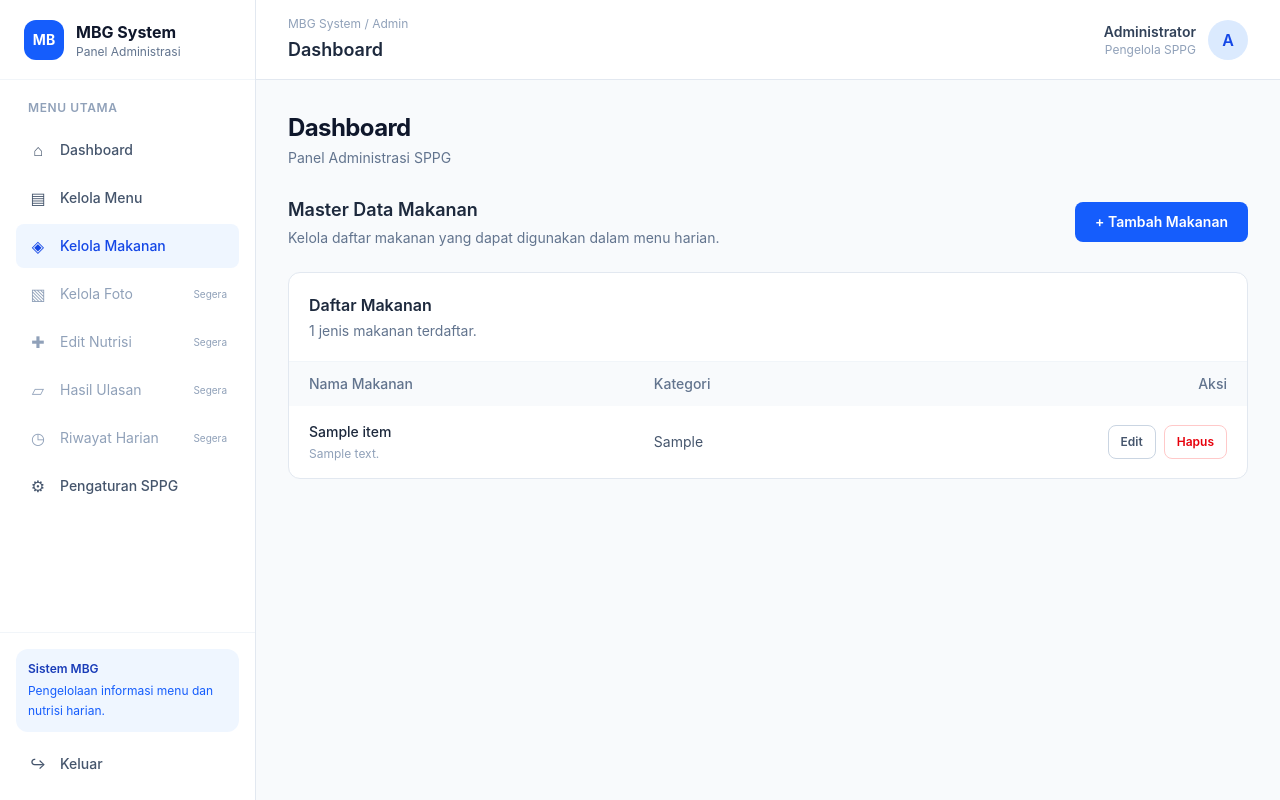
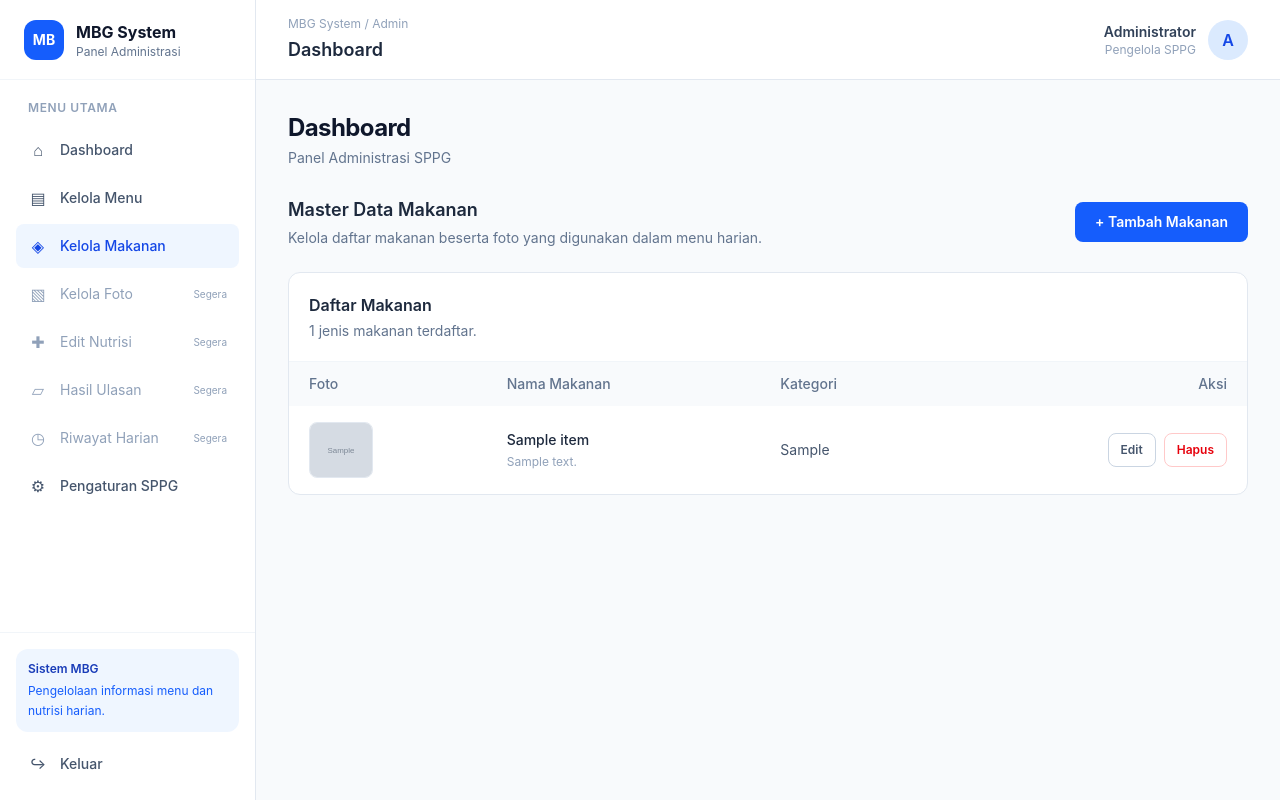
Before and after one commit to Yopa28/mbg, a Laravel app: page /admin/menu-items in a window 1280 px wide. Run offline with Laravel 12, Linux system fonts and the light colour scheme; a user stored in the database is signed in; data comes from the database, SQL or seed files in the repository; tables that the repository leaves empty hold one stand-in row (values such as "Sample post"); grey boxes marked "Sample" are stand-in pictures; style sheets or scripts are compiled from the project's sources; some libraries are stand-ins or nearby versions.

Commit message:
feat: add menu item photo upload

```diff
--- a/app/Http/Controllers/Admin/MenuItemController.php
+++ b/app/Http/Controllers/Admin/MenuItemController.php
@@ -5,6 +5,7 @@ namespace App\Http\Controllers\Admin;
 use App\Http\Controllers\Controller;
 use App\Models\MenuItem;
 use Illuminate\Http\Request;
+use Illuminate\Support\Facades\Storage;
 use Inertia\Inertia;
 
 class MenuItemController extends Controller
@@ -22,13 +23,19 @@ class MenuItemController extends Controller
             'name' => ['required', 'string', 'max:255'],
             'category' => ['nullable', 'string', 'max:255'],
             'description' => ['nullable', 'string'],
-            'photo' => ['nullable', 'string', 'max:255'],
+            'photo' => ['nullable', 'image', 'mimes:jpg,jpeg,png,webp', 'max:5120'],
         ]);
+
+        if ($request->hasFile('photo')) {
+            $validated['photo'] = $request->file('photo')
+                ->store('menu-items', 'public');
+        }
 
         MenuItem::create($validated);
 
         return back()->with('success', 'Data makanan berhasil ditambahkan.');
     }
+
 
 public function update(Request $request, MenuItem $menuItem)
 {
@@ -36,13 +43,34 @@ class MenuItemController extends Controller
         'name' => ['required', 'string', 'max:255'],
         'category' => ['nullable', 'string', 'max:255'],
         'description' => ['nullable', 'string'],
-            'photo' => ['nullable', 'string', 'max:255'],
+        'photo' => ['nullable', 'image', 'mimes:jpg,jpeg,png,webp', 'max:5120'],
     ]);
+
+    $oldPhoto = $menuItem->photo;
+
+    if ($request->hasFile('photo')) {
+        $newPhoto = $request->file('photo')->store('menu-items', 'public');
+
+        if (!$newPhoto) {
+            return back()->withErrors([
+                'photo' => 'Foto gagal diunggah. Silakan coba lagi.',
+            ]);
+        }
+
+        $validated['photo'] = $newPhoto;
+    } else {
+        unset($validated['photo']);
+    }
 
     $menuItem->update($validated);
 
+    if ($request->hasFile('photo') && $oldPhoto) {
+        Storage::disk('public')->delete($oldPhoto);
+    }
+
     return back()->with('success', 'Data makanan berhasil diperbarui.');
 }
+
 
     public function destroy(MenuItem $menuItem)
     {
@@ -52,6 +80,10 @@ class MenuItemController extends Controller
             ]);
         }
 
+        if ($menuItem->photo) {
+            Storage::disk('public')->delete($menuItem->photo);
+        }
+
         $menuItem->delete();
 
         return back()->with('success', 'Data makanan berhasil dihapus.');
--- a/resources/js/Pages/Admin/MenuItems/Index.vue
+++ b/resources/js/Pages/Admin/MenuItems/Index.vue
@@ -1,4 +1,3 @@
-
 <script setup>
 import { Head, router, useForm } from '@inertiajs/vue3';
 import { ref } from 'vue';
@@ -22,7 +21,18 @@ const form = useForm({
     name: '',
     category: '',
     description: '',
+    photo: null,
 });
+
+const getPhotoUrl = (photo) => {
+    if (!photo) return null;
+
+    if (photo.startsWith('http://') || photo.startsWith('https://') || photo.startsWith('/')) {
+        return photo;
+    }
+
+    return `/storage/${photo}`;
+};
 
 const openCreateForm = () => {
     editingId.value = null;
@@ -36,6 +46,7 @@ const openEditForm = (item) => {
     form.name = item.name;
     form.category = item.category ?? '';
     form.description = item.description ?? '';
+    form.photo = null;
     form.clearErrors();
     showForm.value = true;
 };
@@ -48,21 +59,21 @@ const closeForm = () => {
 };
 
 const submit = () => {
-    if (editingId.value) {
-        form.put(`/admin/menu-items/${editingId.value}`, {
-            onSuccess: () => closeForm(),
-        });
-    } else {
-        form.post('/admin/menu-items', {
-            onSuccess: () => closeForm(),
-        });
-    }
+    const url = editingId.value
+        ? `/admin/menu-items/${editingId.value}`
+        : '/admin/menu-items';
+
+    form.transform((data) => ({
+        ...data,
+        ...(editingId.value ? { _method: 'put' } : {}),
+    })).post(url, {
+        forceFormData: true,
+        onSuccess: () => closeForm(),
+    });
 };
 
 const deleteItem = (item) => {
-    if (!confirm(`Hapus makanan "${item.name}"?`)) {
-        return;
-    }
+    if (!confirm(`Hapus makanan "${item.name}"?`)) return;
 
     router.delete(`/admin/menu-items/${item.id}`);
 };
@@ -78,7 +89,7 @@ const deleteItem = (item) => {
                     Master Data Makanan
                 </h2>
                 <p class="mt-1 text-sm text-slate-500">
-                    Kelola daftar makanan yang dapat digunakan dalam menu harian.
+                    Kelola daftar makanan beserta foto yang digunakan dalam menu harian.
                 </p>
             </div>
 
@@ -100,7 +111,7 @@ const deleteItem = (item) => {
                     {{ editingId ? 'Edit Data Makanan' : 'Tambah Makanan Baru' }}
                 </h3>
                 <p class="mt-1 text-sm text-slate-500">
-                    Masukkan informasi dasar makanan.
+                    Masukkan informasi makanan dan foto.
                 </p>
             </div>
 
@@ -158,6 +169,40 @@ const deleteItem = (item) => {
                     </p>
                 </div>
 
+                <div>
+                    <label class="mb-2 block text-sm font-medium text-slate-700">
+                        Foto Makanan
+                    </label>
+
+                    <div
+                        v-if="editingId && menuItems.data.find(item => item.id === editingId)?.photo"
+                        class="mb-3"
+                    >
+                        <p class="mb-2 text-xs text-slate-500">Foto saat ini:</p>
+                        <img
+                            :src="getPhotoUrl(menuItems.data.find(item => item.id === editingId)?.photo)"
+                            alt="Foto makanan saat ini"
+                            class="h-32 w-40 rounded-lg border border-slate-200 object-cover"
+                        />
+                    </div>
+
+                    <input
+                        type="file"
+                        accept="image/jpeg,image/png,image/webp"
+                        @input="form.photo = $event.target.files[0] || null"
+                        class="block w-full rounded-lg border border-slate-300 bg-white text-sm text-slate-600 file:mr-4 file:border-0 file:bg-slate-100 file:px-4 file:py-3 file:text-sm file:font-semibold file:text-slate-700 hover:file:bg-slate-200"
+                    />
+
+                    <p class="mt-2 text-xs text-slate-400">
+                        Format JPG, JPEG, PNG, atau WEBP. Maksimal 5 MB.
+                        Kosongkan jika tidak ingin mengganti foto.
+                    </p>
+
+                    <p v-if="form.errors.photo" class="mt-1 text-xs text-red-600">
+                        {{ form.errors.photo }}
+                    </p>
+                </div>
+
                 <div class="flex flex-col-reverse justify-end gap-3 border-t border-slate-100 pt-5 sm:flex-row">
                     <button
                         type="button"
@@ -172,7 +217,7 @@ const deleteItem = (item) => {
                         :disabled="form.processing"
                         class="rounded-lg bg-blue-600 px-5 py-2.5 text-sm font-semibold text-white hover:bg-blue-700 disabled:opacity-50"
                     >
-                        {{ form.processing ? 'Menyimpan...' : 'Simpan Makanan' }}
+                        {{ form.processing ? 'Mengunggah...' : 'Simpan Makanan' }}
                     </button>
                 </div>
             </form>
@@ -190,6 +235,7 @@ const deleteItem = (item) => {
                 <table class="w-full text-left text-sm">
                     <thead class="bg-slate-50 text-slate-500">
                         <tr>
+                            <th class="px-5 py-3 font-medium">Foto</th>
                             <th class="px-5 py-3 font-medium">Nama Makanan</th>
                             <th class="px-5 py-3 font-medium">Kategori</th>
                             <th class="px-5 py-3 text-right font-medium">Aksi</th>
@@ -202,6 +248,21 @@ const deleteItem = (item) => {
                             :key="item.id"
                             class="hover:bg-slate-50/70"
                         >
+                            <td class="px-5 py-4">
+                                <img
+                                    v-if="item.photo"
+                                    :src="getPhotoUrl(item.photo)"
+                                    :alt="item.name"
+                                    class="h-14 w-16 rounded-lg border border-slate-200 object-cover"
+                                />
+                                <div
+                                    v-else
+                                    class="flex h-14 w-16 items-center justify-center rounded-lg bg-slate-100 text-xs text-slate-400"
+                                >
+                                    No Foto
+                                </div>
+                            </td>
+
                             <td class="px-5 py-4">
                                 <p class="font-medium text-slate-800">
                                     {{ item.name }}
```
Lines whose indentation alone changed are shown as unchanged.
